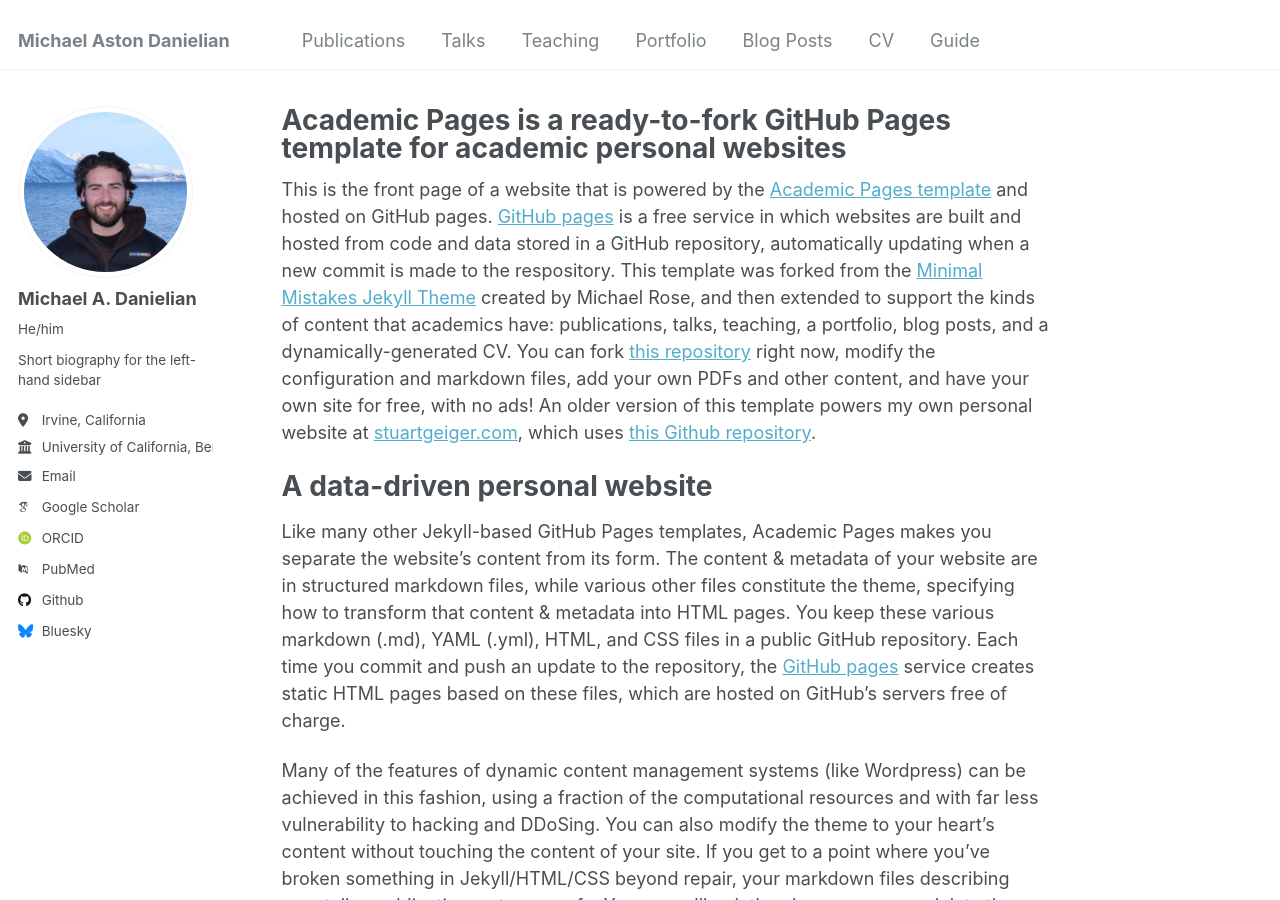
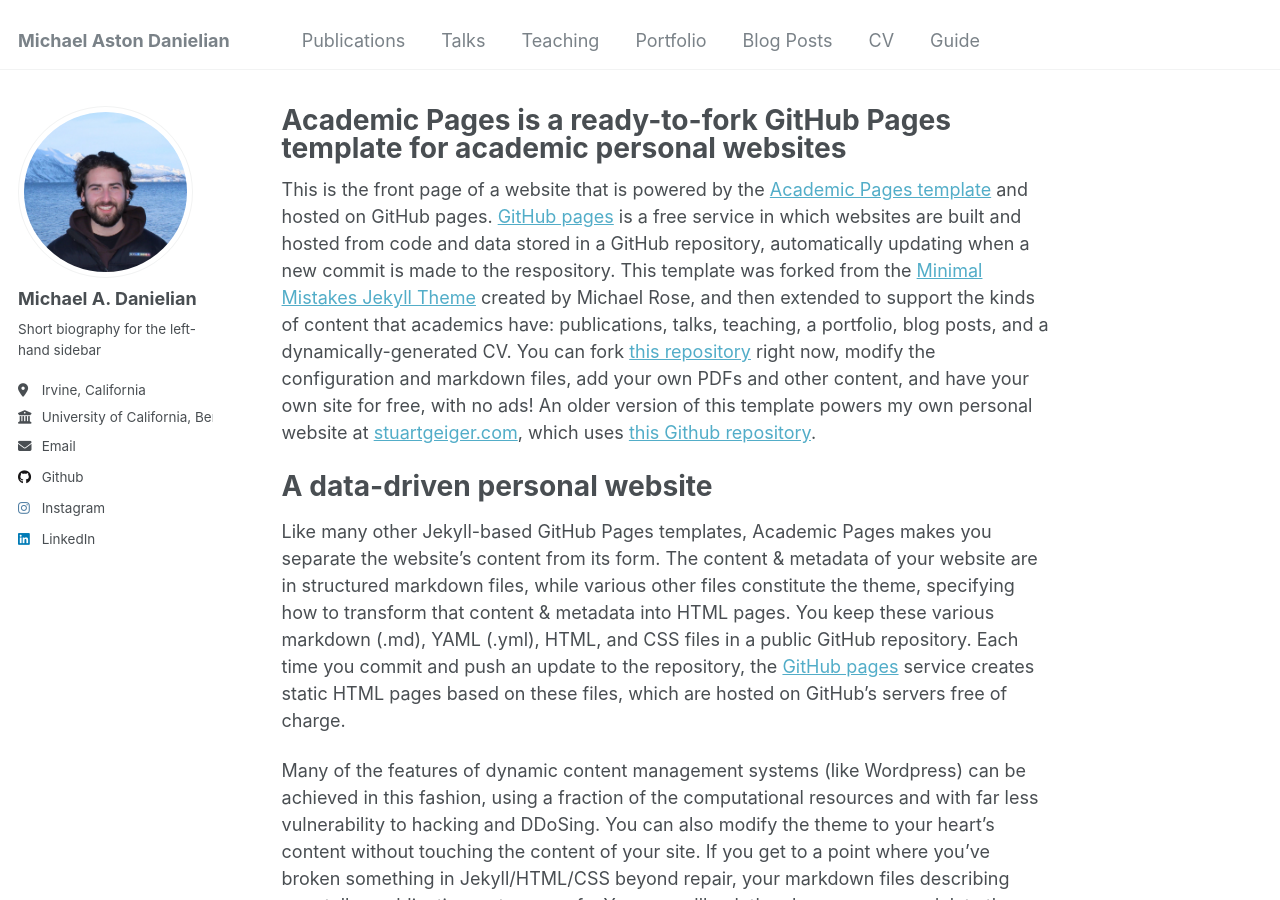
Before and after one commit to michaeldanielian/michaeldanielian.github.io, a Jekyll site: the page built from _pages/about.md, in a window 1280 px wide and 900 px high. Built offline with Jekyll 4.4.1, drawn with Linux system fonts in a browser that asks for light colours; some web fonts are replaced; part of the change alters nothing that is shown.

Commit message:
Update _config.yml

```diff
--- a/_config.yml
+++ b/_config.yml
@@ -23,7 +23,7 @@ author:
   # Biographic information
   avatar           : "MichaelDanielian.png"
   name             : "Michael A. Danielian"
-  pronouns         : "He/him"
+  pronouns         : #"He/him"
   bio              : "Short biography for the left-hand sidebar"
   location         : "Irvine, California"
   employer         : "University of California, Berkeley"
@@ -32,32 +32,32 @@ author:
 
   # Academic websites
   arxiv            : # URL - Update with the correct link to your profile
-  googlescholar    : "https://scholar.google.com/citations?user=PS_CX0AAAAAJ"
+  googlescholar    : #"https://scholar.google.com/citations?user=PS_CX0AAAAAJ"
   impactstory      : # URL
-  orcid            : "http://orcid.org/yourorcidurl"
+  orcid            : #"http://orcid.org/yourorcidurl"
   semantic         : # URL
-  pubmed           : "https://www.ncbi.nlm.nih.gov/pubmed/?term=john+snow"
+  pubmed           : #"https://www.ncbi.nlm.nih.gov/pubmed/?term=john+snow"
   researchgate     : # URL
 
   # Repositories and software development
   bitbucket        : # Username - Update with your username on the site
   codepen          : # Username
   dribbble         : # Username
-  github           : "academicpages"
+  github           : "michaeldanielian"
   kaggle           : # Username
   stackoverflow    : # User number or user number and name (i.e., use "1" or "1/jeff-atwood")
 
   # Social media
-  bluesky          : "bsky.app" # Replace this with you Bluesky username
+  bluesky          : #"bsky.app" # Replace this with you Bluesky username
   facebook         : # Username
   flickr           : # Username
   foursquare       : # Username
   goodreads        : # Username
   google_plus      : # Username
   keybase          : # Username
-  instagram        : # Username
+  instagram        : "michaeldanielian"
   lastfm           : # Username
-  linkedin         : # Username
+  linkedin         : "https://www.linkedin.com/in/michaeldanielian/"
   mastodon         : # URL
   medium           : # URL
   pinterest        : # Username
```
